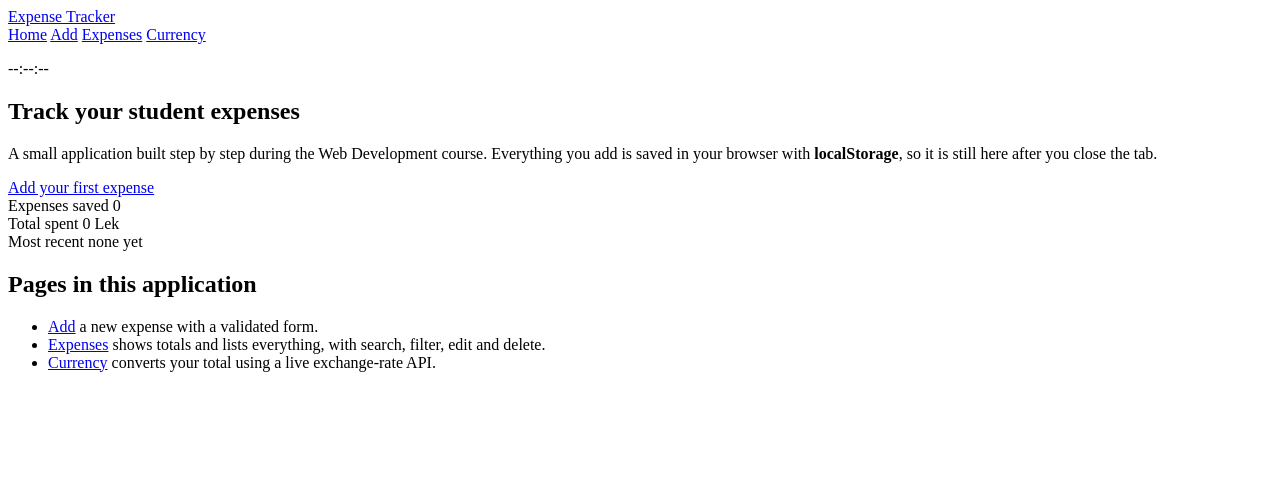
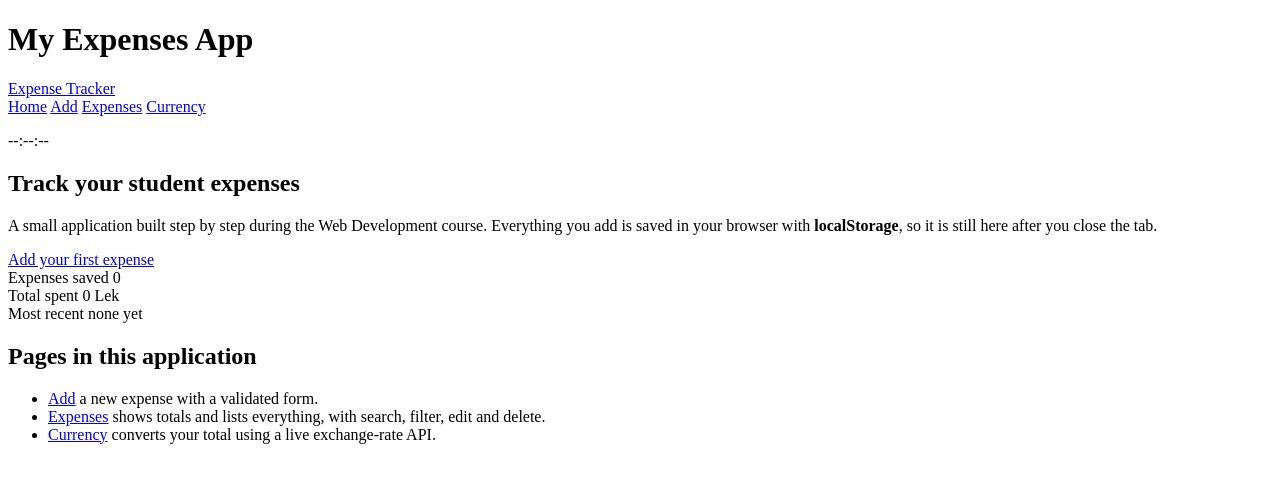
Before and after one commit to etrupja/ExpensesApp.Client, a plain HTML site: page index.html in a window 1280 px wide. Drawn offline with Linux system fonts and the light colour scheme.

Commit message:
Update homepage

```diff
--- a/index.html
+++ b/index.html
@@ -4,6 +4,7 @@
   <meta charset="UTF-8">
   <meta name="viewport" content="width=device-width, initial-scale=1.0">
   <title>Expense Tracker</title>
+  <h1>My Expenses App</h1>
 </head>
 <body>
 
```
